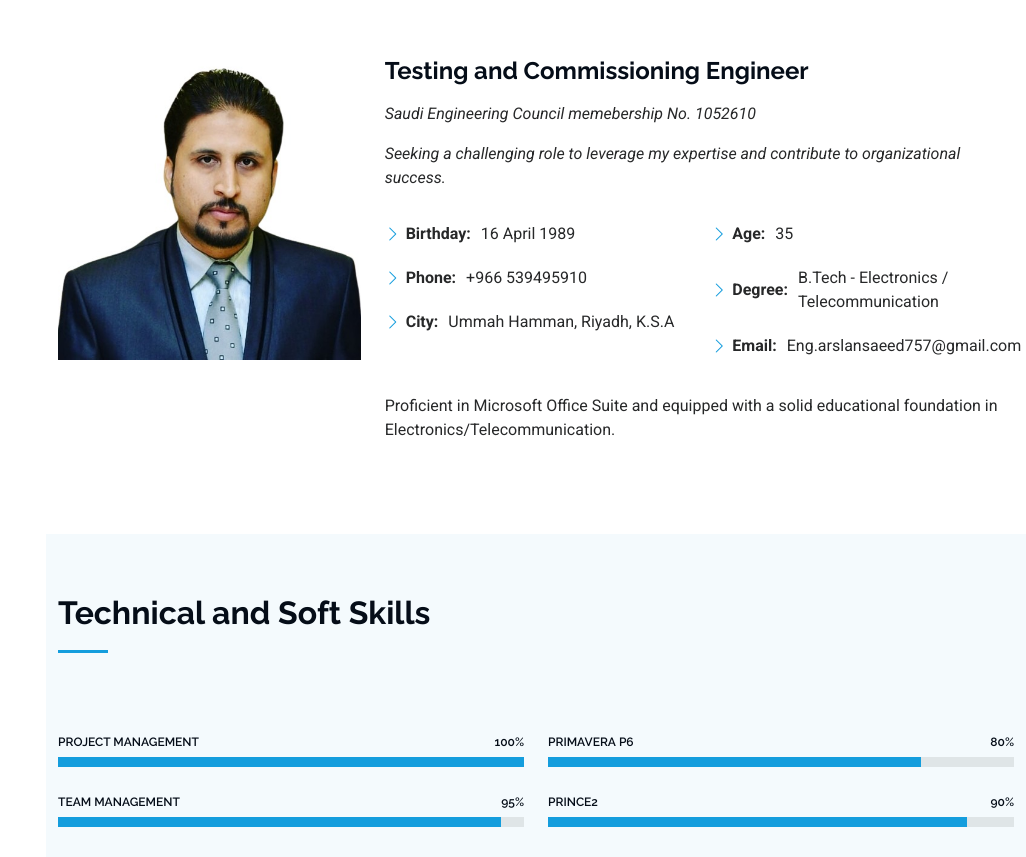
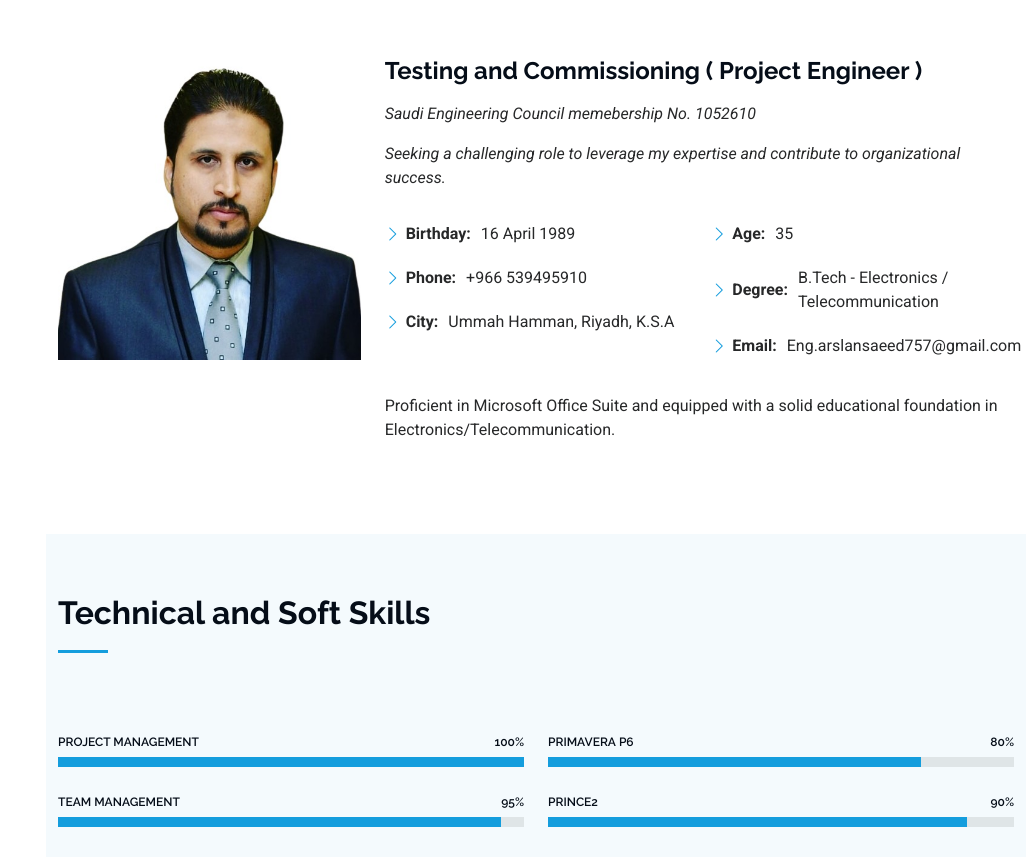
Before and after one commit to ZainulAbidin-dot/Arslan-Resume, a website: page index.html in a window 1280 px wide. Shown: the part 1109-1966 px from the top of the page, without its empty margins (254-1280 px from the left). Drawn offline with Linux system fonts and the light colour scheme.

Commit message:
Update job title to include 'Project Engineer' for clarity

```diff
--- a/index.html
+++ b/index.html
@@ -127,7 +127,7 @@
             <img src="assets/img/ppic2.jpg" class="img-fluid" alt="">
           </div>
           <div class="col-lg-8 content">
-            <h2>Testing and Commissioning Engineer </h2>
+            <h2>Testing and Commissioning ( Project Engineer ) </h2>
             <p class="fst-italic pt-2 ">
               Saudi Engineering Council memebership No. 1052610
             </p>
```
